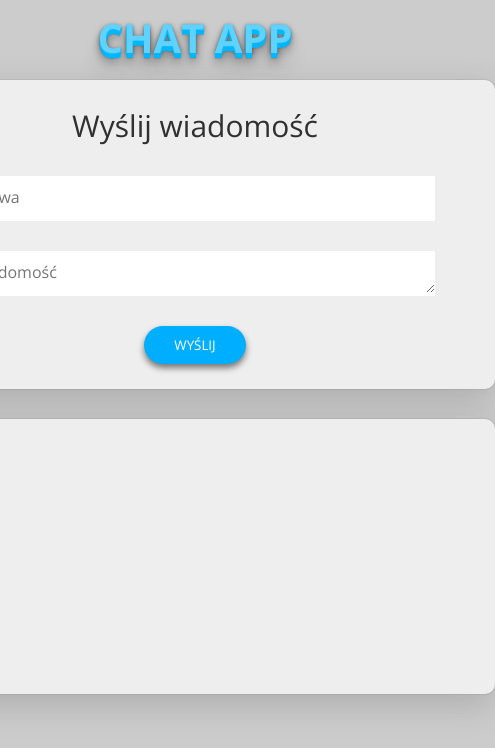
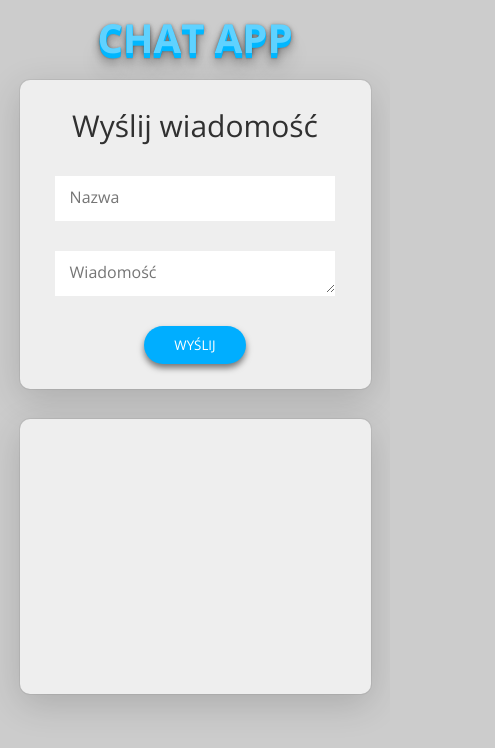
Before and after one commit to Domino-98/chat-app, a website: page public/index.html in a window 390 px wide. Shown: the whole page, 495 px wide, since content can reach past the window. Drawn offline with nearby package versions, Linux system fonts and the light colour scheme; no server answers.

Commit message:
Add media query

```diff
--- a/public/css/style.css
+++ b/public/css/style.css
@@ -54,7 +54,7 @@ body {
 }
 
 .chat-box {
-    width: 600px;
+    width: 100%;
     max-width: 600px;
     display: flex;
     flex-direction: column;
@@ -118,7 +118,7 @@ body {
 
 .chat-messages {
     height: 275px;
-    width: 600px;
+    width: 100%;
     max-width: 600px;
     display: flex;
     flex-direction: column;
@@ -201,3 +201,13 @@ body {
         background-color: #76d4ff;
     }
 }
+
+@media only screen and (max-width: 650px) {
+    .chat-box {
+        width: 90%;
+    }
+
+    .chat-messages {
+        width: 90%;
+    }
+}
```
